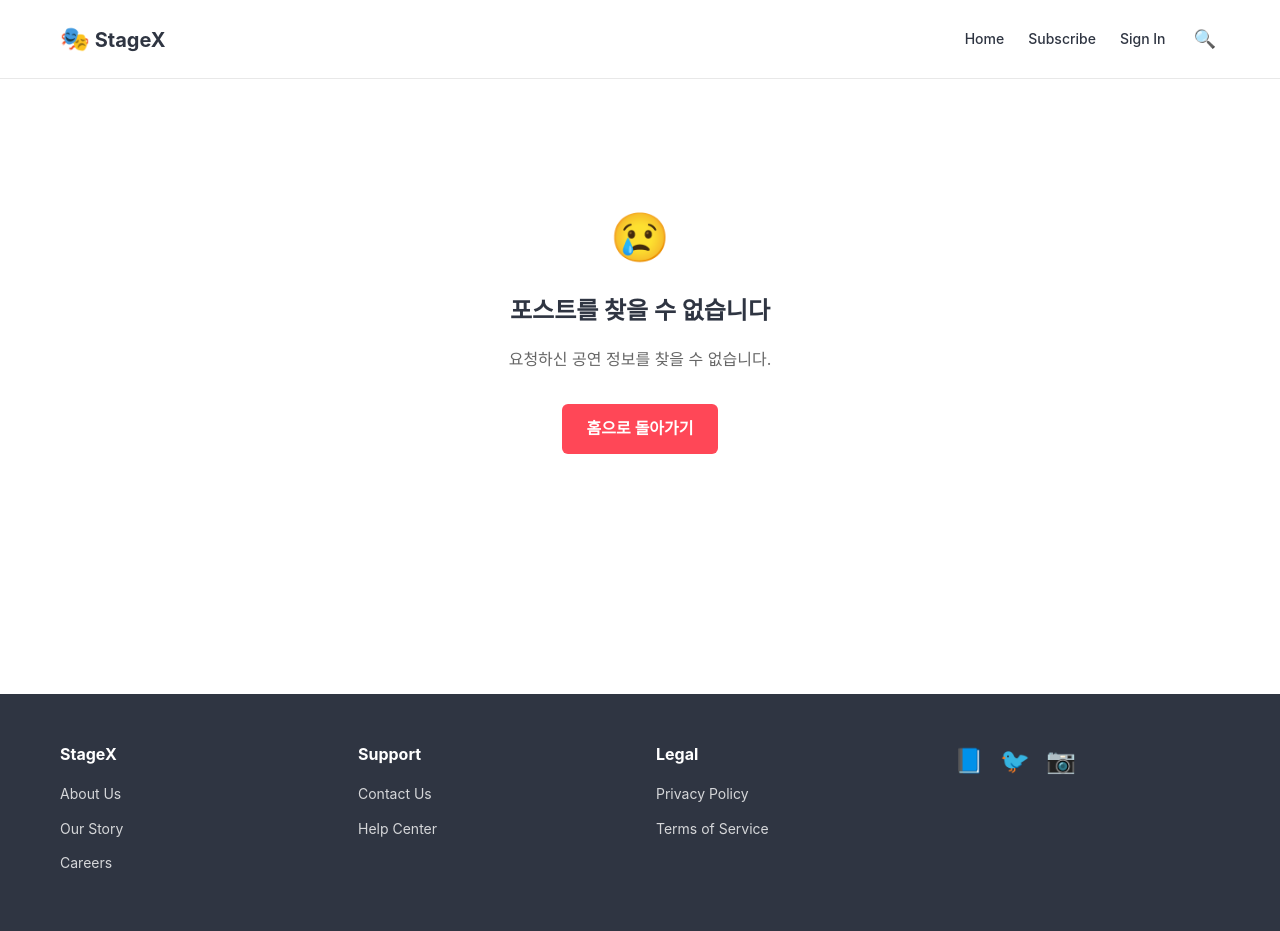
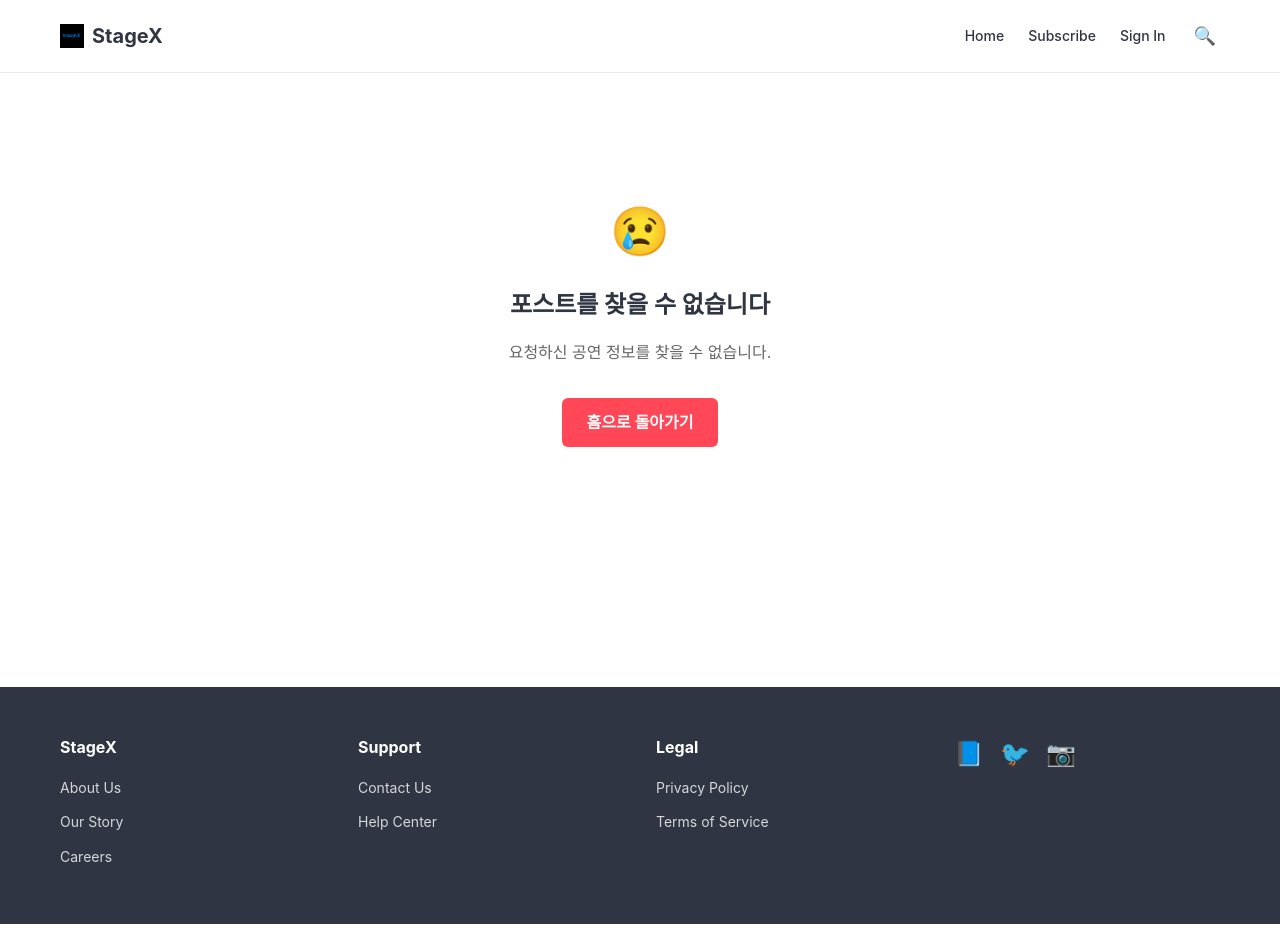
Before and after one commit to teamdable/dable-hackathon-6team, a website: page post.html in a window 1280 px wide. Drawn offline with nearby package versions, Linux system fonts and the light colour scheme.

Commit message:
Edit post logo

```diff
--- a/post.html
+++ b/post.html
@@ -14,10 +14,8 @@
         <div class="container">
             <div class="nav-wrapper">
                 <div class="logo">
-                    <a href="index.html">
-                        <span class="logo-icon">🎭</span>
-                        <span class="logo-text">StageX</span>
-                    </a>
+                    <img src="images/logo/stagex.png" alt="StageX" class="logo-icon">
+                    <span class="logo-text">StageX</span>
                 </div>
                 <nav class="nav">
                     <a href="index.html" class="nav-link">Home</a>
```
Also changed, not shown: index.html (+0 -4 lines).
